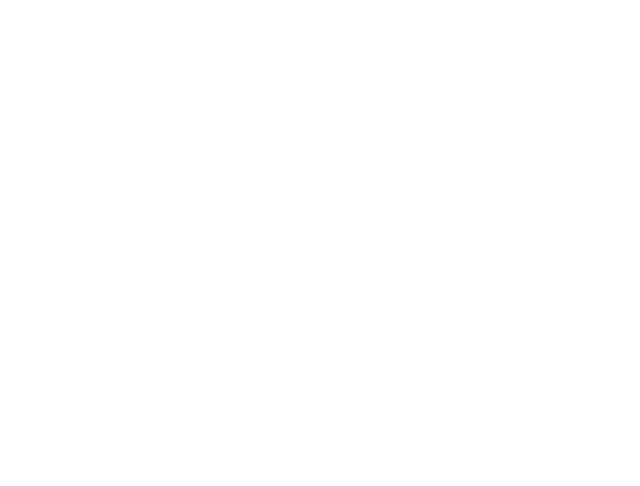
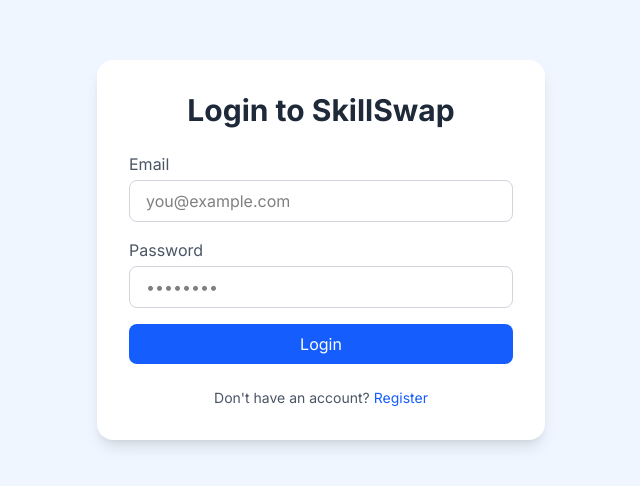
Before and after one commit to Muhammad-Sheik-Nauman/skill-swap, a React (Vite) app in the folder frontend/: page /auth in a window 1280 px wide. Before the commit this address had no page. Shown: the part 150-636 px from the top of the page, without its empty margins (319-959 px from the left). Built offline with nearby package versions, Linux system fonts and the light colour scheme.

Commit message:
Add Auth component and integrate it into routing

```diff
--- a/frontend/src/App.jsx
+++ b/frontend/src/App.jsx
@@ -5,6 +5,7 @@
 import Landing from './pages/Landing'
 import Dashboard from './pages/Dashboard'
 import { BrowserRouter, Route, Routes } from 'react-router-dom'
+import Auth from './pages/auth'
 
 function App() {
   const [count, setCount] = useState(0)
@@ -15,6 +16,8 @@
       <Routes>
         <Route path="/" element={<Landing />} />
         <Route path="/dashboard" element={<Dashboard />} />
+        <Route path="/auth" element={<Auth />} />
+
       </Routes>
     </BrowserRouter>
     </>
--- /dev/null
+++ b/frontend/src/pages/auth.jsx
@@ -0,0 +1,54 @@
+import React, { useState } from 'react'
+
+const Auth = () => {
+  const [isLogin, setIsLogin] = useState(true)
+
+  return (
+    <div className="min-h-screen flex items-center justify-center bg-blue-50 px-4">
+      <div className="w-full max-w-md bg-white p-8 rounded-2xl shadow-lg">
+        <h2 className="text-3xl font-bold text-center text-gray-800 mb-6">
+          {isLogin ? 'Login to SkillSwap' : 'Create an Account'}
+        </h2>
+
+        <form className="space-y-4">
+          <div>
+            <label className="block text-gray-600 mb-1">Email</label>
+            <input
+              type="email"
+              className="w-full px-4 py-2 border border-gray-300 rounded-lg focus:outline-none focus:ring-2 focus:ring-blue-400"
+              placeholder="you@example.com"
+            />
+          </div>
+
+          <div>
+            <label className="block text-gray-600 mb-1">Password</label>
+            <input
+              type="password"
+              className="w-full px-4 py-2 border border-gray-300 rounded-lg focus:outline-none focus:ring-2 focus:ring-blue-400"
+              placeholder="••••••••"
+            />
+          </div>
+
+          <button
+            type="submit"
+            className="w-full bg-blue-600 text-white py-2 rounded-lg hover:bg-blue-700 transition"
+          >
+            {isLogin ? 'Login' : 'Register'}
+          </button>
+        </form>
+
+        <p className="text-sm text-center text-gray-600 mt-6">
+          {isLogin ? "Don't have an account?" : 'Already have an account?'}{' '}
+          <button
+            onClick={() => setIsLogin(!isLogin)}
+            className="text-blue-600 hover:underline"
+          >
+            {isLogin ? 'Register' : 'Login'}
+          </button>
+        </p>
+      </div>
+    </div>
+  )
+}
+
+export default Auth
```
